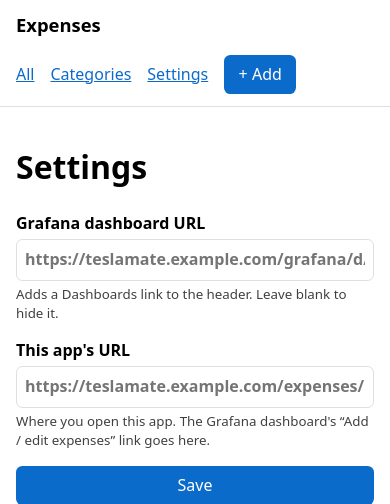
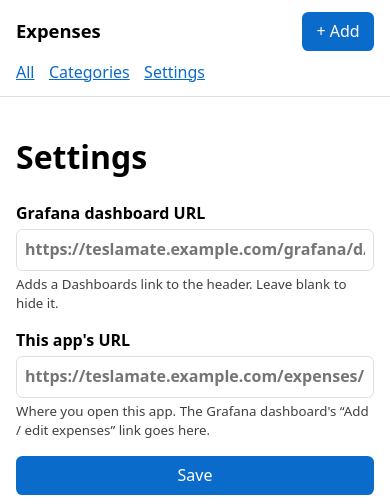
Before and after one commit to mattew124/teslamate-expenses, a Flask app: page /settings in a window 390 px wide. Shown: the top 504 px of the page. Run offline with Flask 3, Linux system fonts and the light colour scheme; data that the repository does not hold is empty; some libraries are stand-ins or nearby versions.

Commit message:
Fix the header layout on phones
The new Dashboards and Settings links made the header wrap inside links and
strand the Add button. Links stay on one line, and Add sits beside the title.
Browser tests now check the header on a phone and a desktop.

Co-Authored-By: Claude Sonnet 5.5 <noreply@anthropic.com>

```diff
--- a/tmexpenses/static/style.css
+++ b/tmexpenses/static/style.css
@@ -1,10 +1,13 @@
 :root { color-scheme: light dark; --accent: #0b6bcb; --line: #8884; }
 * { box-sizing: border-box; }
 body { margin: 0; font: 16px/1.45 system-ui, sans-serif; }
-header { display: flex; justify-content: space-between; align-items: center; gap: 1rem;
+header { display: flex; align-items: center; gap: 1rem;
   padding: .75rem 1rem; border-bottom: 1px solid var(--line); flex-wrap: wrap; }
-.brand { font-weight: 700; font-size: 1.15rem; text-decoration: none; color: inherit; }
-nav { display: flex; gap: 1rem; align-items: center; }
+.brand { font-weight: 700; font-size: 1.15rem; text-decoration: none; color: inherit; margin-right: auto; }
+header nav { order: 1; }
+header .add { order: 2; white-space: nowrap; }
+nav { display: flex; flex-wrap: wrap; gap: .4rem 1rem; align-items: center; }
+nav a { white-space: nowrap; }
 main { max-width: 60rem; margin: 0 auto; padding: 1rem; }
 a { color: var(--accent); }
 .button, button { font: inherit; background: var(--accent); color: #fff; border: 0;
@@ -33,6 +36,8 @@ ul.plain li { padding: .3rem 0; border-bottom: 1px solid var(--line); }
 
 /* Phones: each expense becomes a card, so nothing important needs sideways scrolling. */
 @media (max-width: 40rem) {
+  header { gap: .6rem; }
+  header nav { order: 3; flex-basis: 100%; gap: .4rem .9rem; }
   thead { display: none; }
   table, tbody, tr, td { display: block; width: 100%; }
   tr { border: 1px solid var(--line); border-radius: .5rem; margin-bottom: .75rem; padding: .25rem 0; }
--- a/tmexpenses/templates/base.html
+++ b/tmexpenses/templates/base.html
@@ -10,12 +10,12 @@
 <body>
   <header>
     <a class="brand" href="{{ url_for('index') }}">Expenses</a>
+    <a class="button add" href="{{ url_for('new') }}">+ Add</a>
     <nav>
       <a href="{{ url_for('index') }}">All</a>
       <a href="{{ url_for('categories') }}">Categories</a>
       {% if grafana_url %}<a href="{{ grafana_url }}" target="_blank" rel="noopener noreferrer">Dashboards ↗</a>{% endif %}
       <a href="{{ url_for('settings') }}">Settings</a>
-      <a class="button" href="{{ url_for('new') }}">+ Add</a>
     </nav>
   </header>
   <main>
```
Also changed, not shown: tests/browser/run.py (+29 -0 lines).
